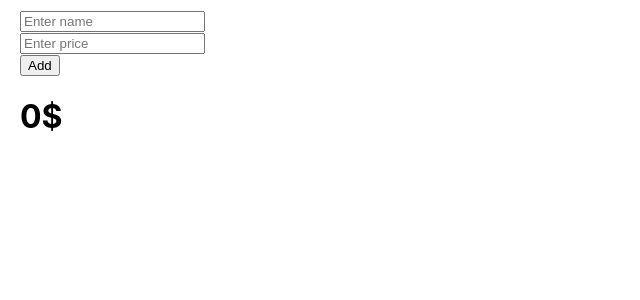
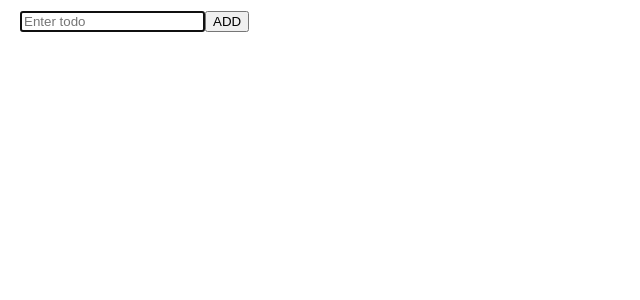
Before and after one commit to nhatnguyen1873/react-hooks, a React (Create React App) app: page / in a window 1280 px wide. Shown: the top 300 px of the page, without its empty margins (0-640 px from the left). Built offline with nearby package versions, Linux system fonts and the light colour scheme.

Commit message:
learn: get to know useReducer hook with todo list app

```diff
--- a/src/App.js
+++ b/src/App.js
@@ -1,10 +1,10 @@
 import "./App.css";
-import { UseMemo } from "./react-hooks";
+import { UseReducer } from "./react-hooks";
 
 function App() {
   return (
     <div className="App">
-      <UseMemo />
+      <UseReducer />
     </div>
   );
 }
--- a/src/react-hooks/index.js
+++ b/src/react-hooks/index.js
@@ -4,3 +4,4 @@ export { default as UseLayoutEffect } from "./useLayoutEffect/UseLayoutEffect";
 export { default as UseRef } from "./useRef/UseRef";
 export { default as UseCallback } from "./useCallback/UseCallback";
 export { default as UseMemo } from "./useMemo/UseMemo";
+export { default as UseReducer } from "./useReducer/UseReducer";
--- /dev/null
+++ b/src/react-hooks/useReducer/UseReducer.js
@@ -0,0 +1,8 @@
+import { memo } from "react";
+import TodoList from "./todo-list";
+
+function UseReducer() {
+  return <TodoList />;
+}
+
+export default memo(UseReducer);
--- /dev/null
+++ b/src/react-hooks/useReducer/todo-list/actionTypes.js
@@ -0,0 +1,3 @@
+export const SET_TODO = "SET_TODO";
+export const ADD_TODO = "ADD_TODO";
+export const DELETE_TODO = "DELETE_TODO";
--- /dev/null
+++ b/src/react-hooks/useReducer/todo-list/actions.js
@@ -0,0 +1,16 @@
+import * as actionTypes from "./actionTypes";
+
+export const setTodo = (payload) => ({
+  type: actionTypes.SET_TODO,
+  payload,
+});
+
+export const addTodo = (payload) => ({
+  type: actionTypes.ADD_TODO,
+  payload,
+});
+
+export const deleteTodo = (payload) => ({
+  type: actionTypes.DELETE_TODO,
+  payload,
+});
--- /dev/null
+++ b/src/react-hooks/useReducer/todo-list/index.js
@@ -0,0 +1,64 @@
+import { memo, useReducer, useRef, useEffect } from "react";
+import reducer, { initialState } from "./reducer";
+import logger from "./logger";
+import { setTodo, addTodo, deleteTodo } from "./actions";
+
+function TodoList() {
+  const [state, dispatch] = useReducer(logger(reducer), initialState);
+  const { todos, todo } = state;
+  const todoInputRef = useRef();
+  console.log("render TodoList");
+
+  useEffect(() => {
+    localStorage.setItem("todos", JSON.stringify(todos));
+  }, [todos]);
+
+  const handleAddTodo = () => {
+    if (todo.trim()) {
+      dispatch(addTodo(todo));
+      dispatch(setTodo(""));
+      todoInputRef.current.focus();
+    }
+  };
+
+  const handlePressEnter = (event) => {
+    if (event.key === "Enter") {
+      handleAddTodo();
+    }
+  };
+
+  const handleDeleteTodo = (index) => dispatch(deleteTodo(index));
+
+  return (
+    <>
+      <input
+        autoFocus
+        ref={todoInputRef}
+        value={todo}
+        placeholder="Enter todo"
+        onChange={(e) => dispatch(setTodo(e.target.value))}
+        onKeyUp={(e) => handlePressEnter(e)}
+      />
+      <button onClick={handleAddTodo}>ADD</button>
+      {todos.length > 0 && (
+        <ul>
+          {todos.map((todo, index) => {
+            return (
+              <li key={index}>
+                {todo}{" "}
+                <span
+                  style={{ cursor: "pointer" }}
+                  onClick={() => handleDeleteTodo(index)}
+                >
+                  &times;
+                </span>
+              </li>
+            );
+          })}
+        </ul>
+      )}
+    </>
+  );
+}
+
+export default memo(TodoList);
--- /dev/null
+++ b/src/react-hooks/useReducer/todo-list/logger.js
@@ -0,0 +1,14 @@
+const logger = (reducer) => {
+  return (prevState, action) => {
+    console.group(action.type);
+    console.log("Previouse state:", prevState);
+    console.log("Action:", action);
+    const nextState = reducer(prevState, action);
+    console.log("Next state:", nextState);
+    console.groupEnd();
+
+    return nextState;
+  };
+};
+
+export default logger;
--- /dev/null
+++ b/src/react-hooks/useReducer/todo-list/reducer.js
@@ -0,0 +1,28 @@
+import * as actionTypes from "./actionTypes";
+
+export const initialState = {
+  todo: "",
+  todos: JSON.parse(localStorage.getItem("todos")) || [],
+};
+
+const reducer = (state, action) => {
+  switch (action.type) {
+    case actionTypes.SET_TODO: {
+      return { ...state, todo: action.payload };
+    }
+    case actionTypes.ADD_TODO: {
+      const newTodo = action.payload;
+      return { ...state, todos: [...state.todos, newTodo] };
+    }
+    case actionTypes.DELETE_TODO: {
+      const deleteIndex = action.payload;
+      const newTodos = state.todos.filter((_, index) => index !== deleteIndex);
+      return { ...state, todos: newTodos };
+    }
+    default: {
+      throw new Error("Invalid action type");
+    }
+  }
+};
+
+export default reducer;
```
